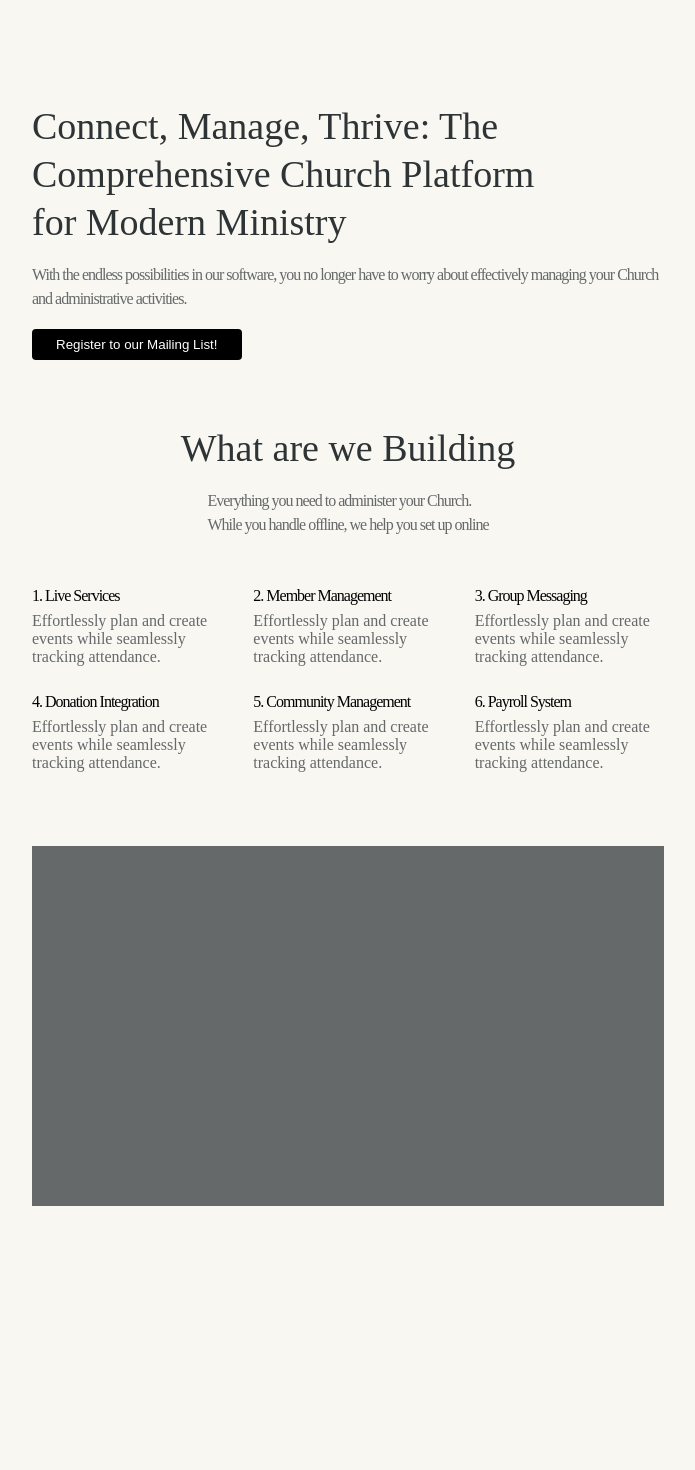
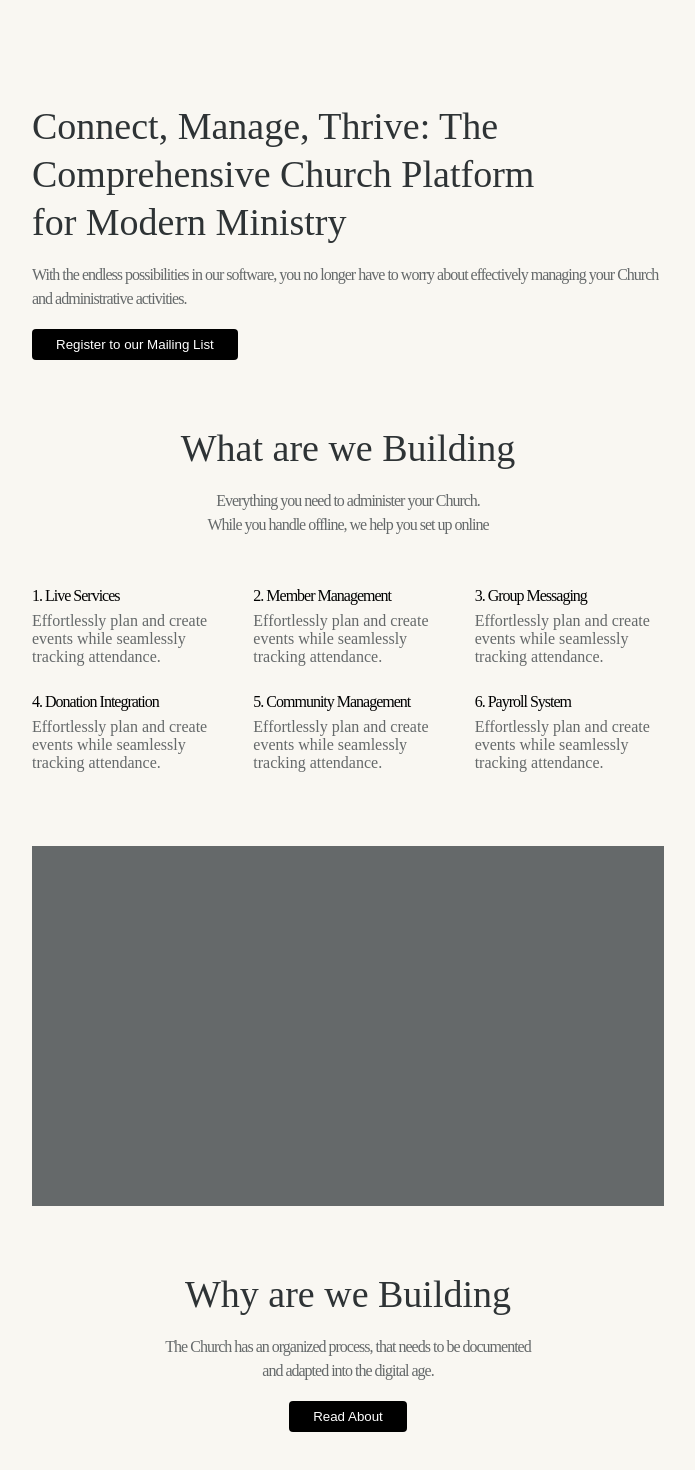
Before and after one commit to byfolarin/Selah, a React (Vite) app in the folder Selah/: page / in a window 1280 px wide. Shown: the part 134-1604 px from the top of the page, without its empty margins (292-987 px from the left). Before the commit the page ends 1412 px from the top, so only its background shows below. Built offline with nearby package versions, Linux system fonts and the light colour scheme; a web font is replaced by a local one.

Commit message:
3rd section update

```diff
--- a/Selah/package.json
+++ b/Selah/package.json
@@ -10,6 +10,7 @@
     "preview": "vite preview"
   },
   "dependencies": {
+    "@hugeicons/react-pro": "^0.3.2",
     "react": "^18.2.0",
     "react-dom": "^18.2.0"
   },
--- a/Selah/src/components/website/Website.jsx
+++ b/Selah/src/components/website/Website.jsx
@@ -16,6 +16,7 @@ const Website = () => {
                <ul>
                  <li>Case</li>
                  <li>About</li>
+                 <li>Contact</li>
               </ul>
            </nav>
         </div>
@@ -34,7 +35,7 @@ const Website = () => {
 
       <div className="get-started-button">
         <button className='Sign-up-button'>
-          Register to our Mailing List!
+          Register to our Mailing List
           </button>
       </div>
 
@@ -47,7 +48,7 @@ const Website = () => {
         What are we Building
       </h1>
 
-      <h2>
+      <h2 className='h2'>
           Everything you need to administer your Church.<br />
         While you handle offline, we help you set up online
       </h2>
@@ -59,8 +60,8 @@ const Website = () => {
             <div className="list-style-type">
 
           <div>
-          <h3>
-            1. Live Services
+          <h3 >
+           1. Live Services
           </h3>
 
           <p className='this-class'>
@@ -134,6 +135,31 @@ const Website = () => {
 
       <div className="section-3">
         <div className="box"></div>
+
+
+
+
+
+        <div className='secondary-heading'>
+      <h1 >
+        Why are we Building
+      </h1>
+
+      <h2 className='h2'>
+         The Church has an organized process, that needs to be documented <br />
+        and adapted into the digital age.
+      </h2>
+
+      <div className="get-started-button">
+        <button className='Sign-up-button'>
+          Read About
+          </button>
+      </div>
+
+
+
+
+      </div>
       </div>
 
       </div>
--- a/Selah/src/index.css
+++ b/Selah/src/index.css
@@ -89,7 +89,6 @@ h1{
 
 }
 
-
 h2{
   font-family: "Hedvig Letters Serif", serif;
   font-weight: 400;
@@ -100,6 +99,10 @@ h2{
   font-optical-sizing: auto;
   color: #65696a;
 
+}
+
+.h2{
+  text-align: center;
 }
 
 
```
Also changed, not shown: 1 other file (tests, documents, lock files or other folders).
